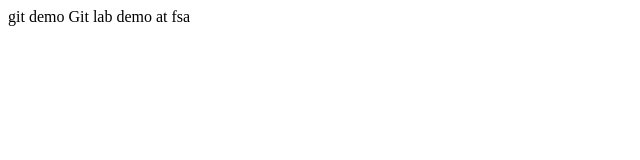
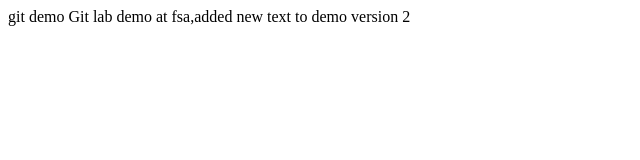
Before and after one commit to zafar90/fsagitrepo, a plain HTML site: page index.html in a window 1280 px wide. Shown: the whole page, without its empty margins (0-640 px from the left). Drawn offline with Linux system fonts and the light colour scheme.

Commit message:
Version 2

```diff
--- a/index.html
+++ b/index.html
@@ -1,4 +1,4 @@
 <html>
 	<head>git demo</head>
-        <body>Git lab demo at fsa</body>
+        <body>Git lab demo at fsa,added new text to demo version 2</body>
 </html>
```
